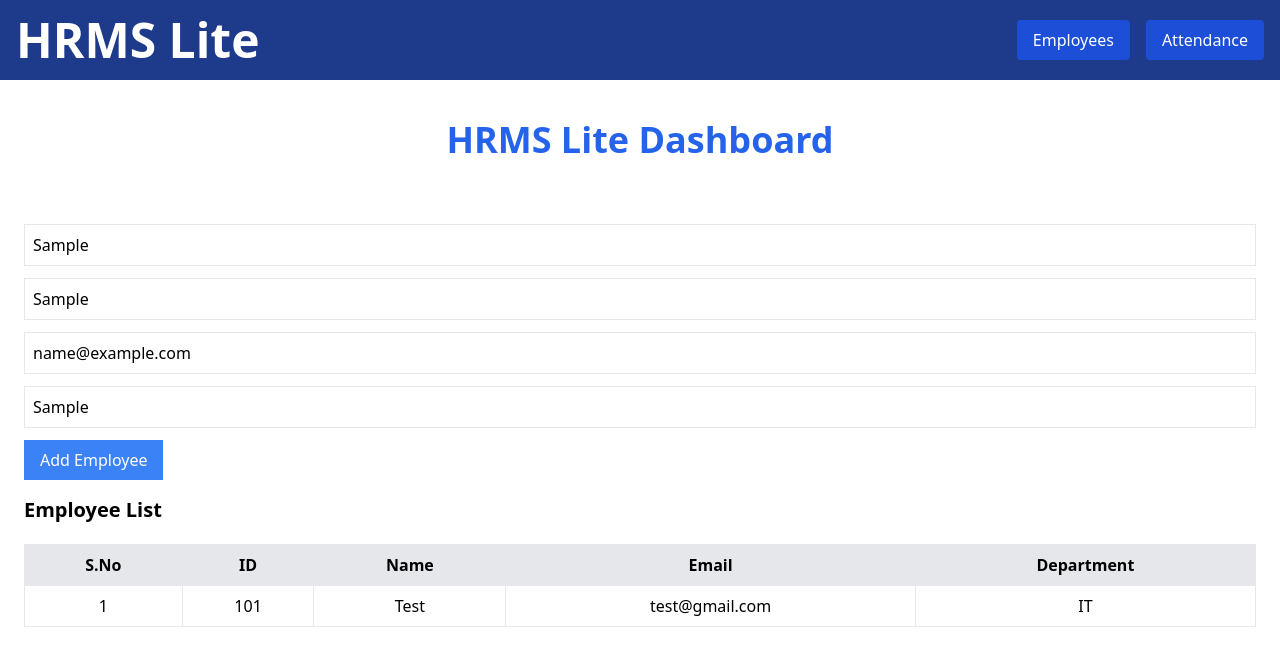
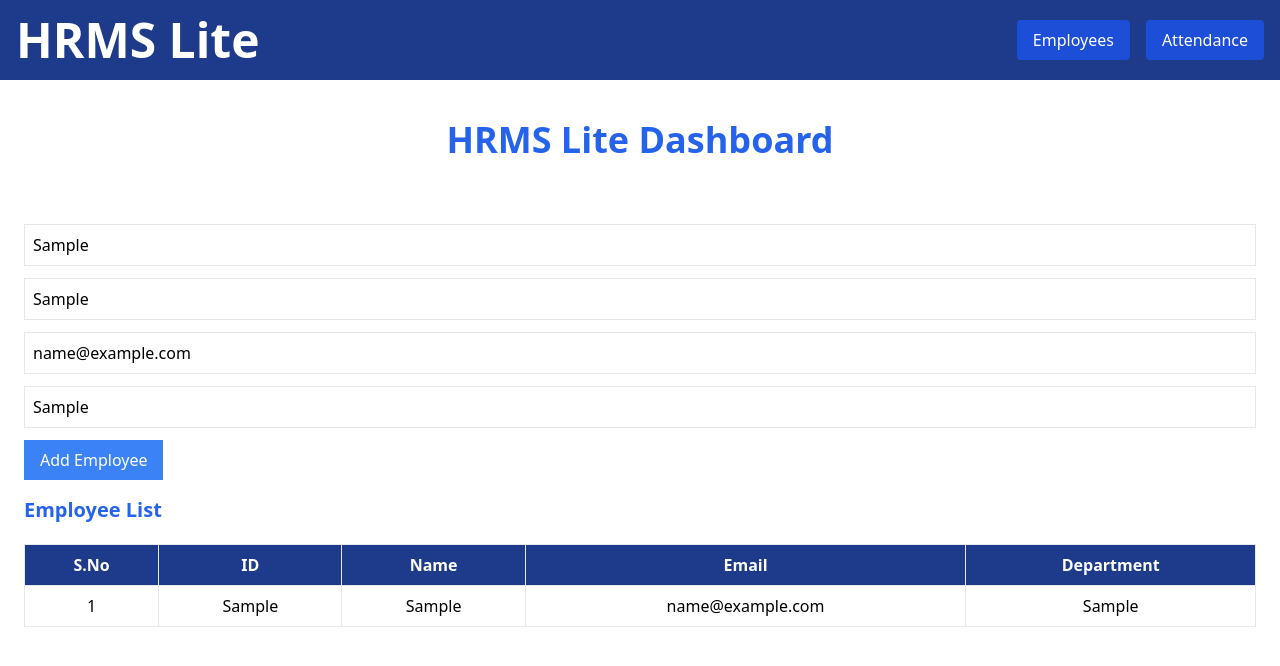
Before and after one commit to Umair777/hrms-lite, a React (Vite) app in the folder hrms-frontend/: page / in a window 1280 px wide. Both pictures are taken after typing "Sample", "Sample", "name@example.com", "Sample" into the empty fields and a click on the button "Add Employee". Shown: the top 666 px of the page. Built offline with nearby package versions, Linux system fonts and the light colour scheme.

Commit message:
feat: place employees in the table

```diff
--- a/hrms-frontend/src/components/EmployeeList.jsx
+++ b/hrms-frontend/src/components/EmployeeList.jsx
@@ -6,10 +6,10 @@ export default function EmployeeList({ employees, onDelete }) {
 
     return (
         <div className="mt-4">
-            <h2 className="text-xl font-bold mb-5 justify-content item-center">Employee List</h2>
+            <h2 className="text-xl font-bold mb-5 justify-content item-center text-blue-600 ">Employee List</h2>
             <table className="w-full border border-gray-300">
                 <thead>
-                <tr className="bg-gray-200">
+                <tr className="w-full border text-white bg-blue-900">
                     <th className="border p-2">S.No</th>
                     <th className="border p-2">ID</th>
                     <th className="border p-2">Name</th>
@@ -19,13 +19,15 @@ export default function EmployeeList({ employees, onDelete }) {
                 </thead>
 
                 <tbody>
-                <tr className="text-center">
-                    <td className="border p-2">1</td>
-                    <td className="border p-2">101</td>
-                    <td className="border p-2">Test</td>
-                    <td className="border p-2">test@gmail.com</td>
-                    <td className="border p-2">IT</td>
-                </tr>
+                {employees.map((emp, index) => (
+                    <tr key={emp.employee_id} className="text-center">
+                    <td className="border p-2">{index + 1}</td>
+                    <td className="border p-2">{emp.employee_id}</td>
+                    <td className="border p-2">{emp.name}</td>
+                    <td className="border p-2">{emp.email}</td>
+                    <td className="border p-2">{emp.department}</td>
+                    </tr>
+                ))}
                 </tbody>
             </table>
         </div>
```
